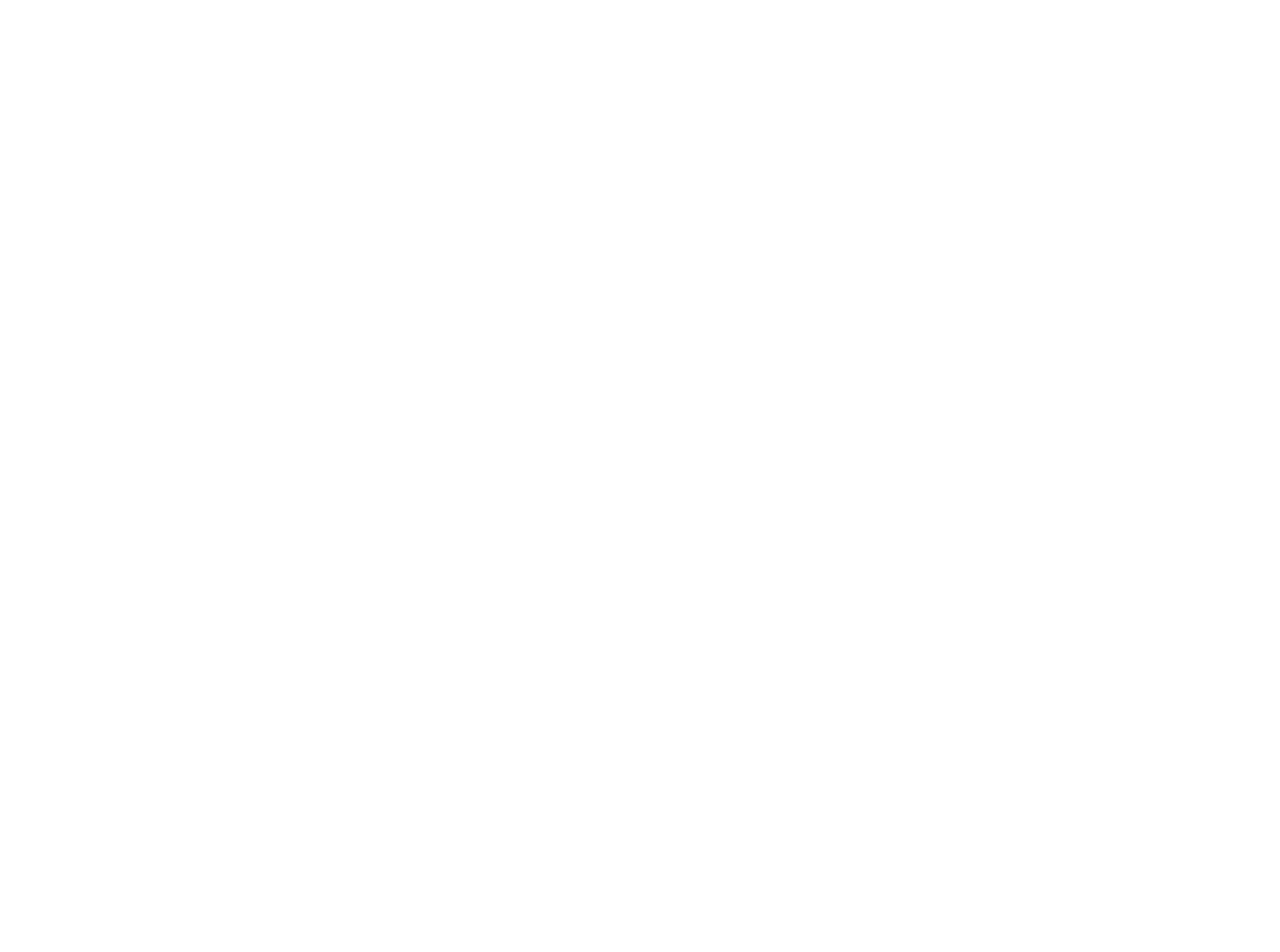
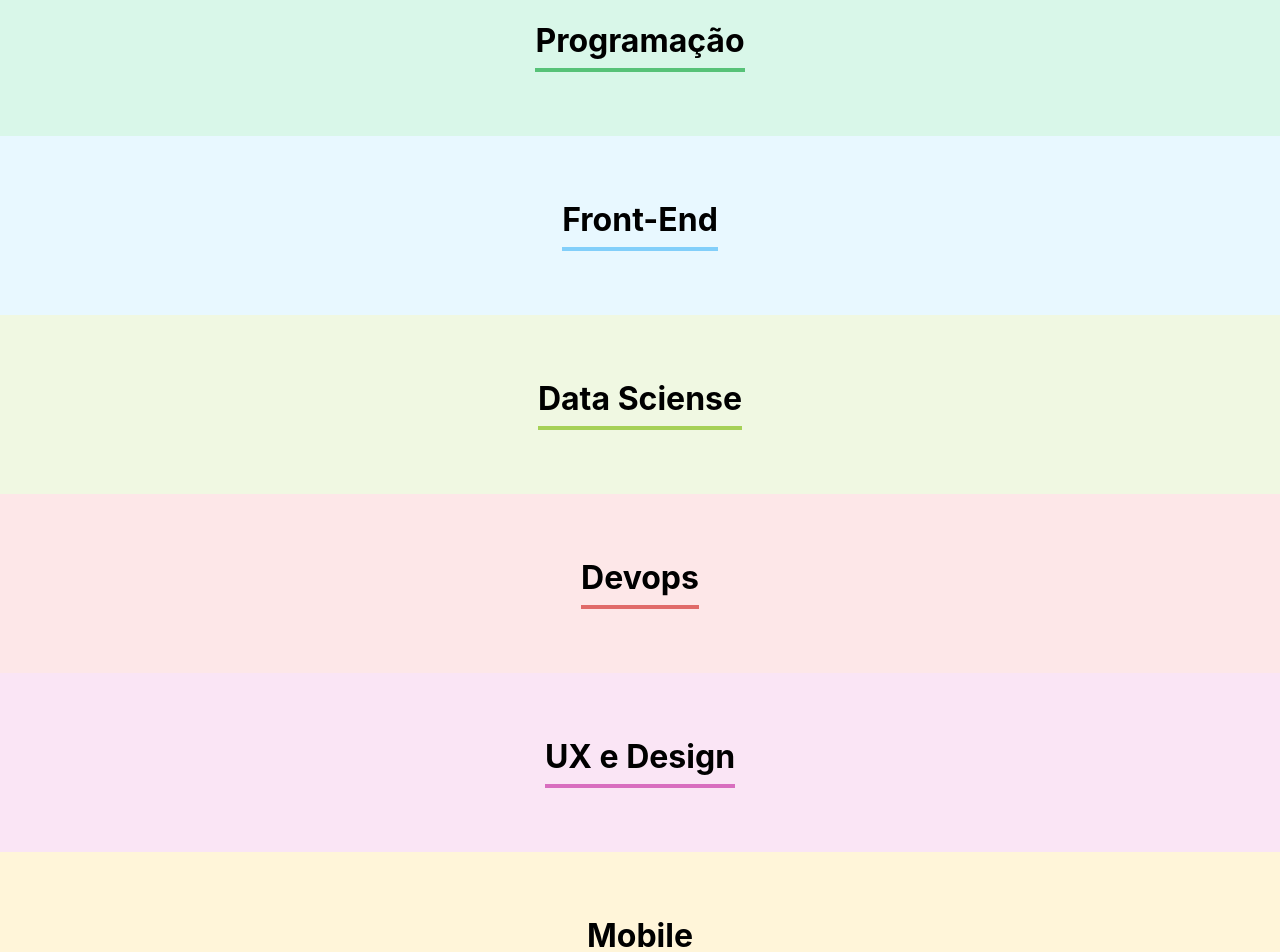
Before and after one commit to IngridCavalcantiGti/organo, a React (Create React App) app: page / in a window 1280 px wide. Shown: the part 1520-2472 px from the top of the page. Before the commit the page ends 1477 px from the top, so only its background shows below. Built offline with nearby package versions, Linux system fonts and the light colour scheme.

Commit message:
add component teams and list of teams

```diff
--- a/src/App.js
+++ b/src/App.js
@@ -1,9 +1,50 @@
 import { useState } from 'react';
 import Banner from './componentes/Banner';
 import Formulario from './componentes/Formulario';
+import Time from './componentes/Time';
 
 
 function App() {
+
+  const times = [
+    {
+      nome: 'Programação',
+      corPrimaria: '#57C278',
+      corSecundaria: '#D9F7E9',
+    },
+    {
+      nome: 'Front-End',
+      corPrimaria: '#82CFFA',
+      corSecundaria: '#E8F8FF',
+    },
+    {
+      nome: 'Data Sciense',
+      corPrimaria: '#A6D157',
+      corSecundaria: '#F0F8E2',
+    },
+    {
+      nome: 'Devops',
+      corPrimaria: '#E06B69',
+      corSecundaria: '#FDE7E8'
+    },
+
+    {
+      nome: 'UX e Design',
+      corPrimaria: '#D86EBF',
+      corSecundaria: '#FAE5F5',
+    },
+    {
+      nome: 'Mobile',
+      corPrimaria: '#FEBA05',
+      corSecundaria: '#FFF5D9',
+    },
+    {
+      nome: 'Inovação e Gestão',
+      corPrimaria: '#FF8A29',
+      corSecundaria: '#FFEEDF',
+    }
+  ]
+
   const [colaboradores, setColaboradores] = useState([])
 
   const aoNovoColaboradorAdicionado = (colaborador) => {
@@ -15,6 +56,16 @@
       <Formulario
         aoColaboradorCadastrado={colaborador => aoNovoColaboradorAdicionado(colaborador)}
       />
+
+      {times.map(time =>
+        <Time
+          key={time.nome}
+          nome={time.nome}
+          corPrimaria={time.corPrimaria}
+          corSecundaria={time.corSecundaria}
+        />
+      )}
+
     </div>
   );
 }
--- /dev/null
+++ b/src/componentes/Time/Time.css
@@ -0,0 +1,11 @@
+.time {
+    text-align: center;
+    padding: 32px;
+}
+
+.time h3 {
+    font-size: 32px;
+    border-bottom: 4px solid;
+    display: inline-block;
+    padding-bottom: 8px
+}
--- /dev/null
+++ b/src/componentes/Time/index.js
@@ -0,0 +1,14 @@
+import './Time.css'
+
+const Time = ({ nome, corPrimaria, corSecundaria }) => {
+
+    const css = { backgroundColor: corSecundaria }
+    return (
+        <section className='time' style={css}>
+            <h3 style={{ borderColor: corPrimaria }}>{nome}</h3>
+        </section>
+    )
+}
+
+
+export default Time
```
